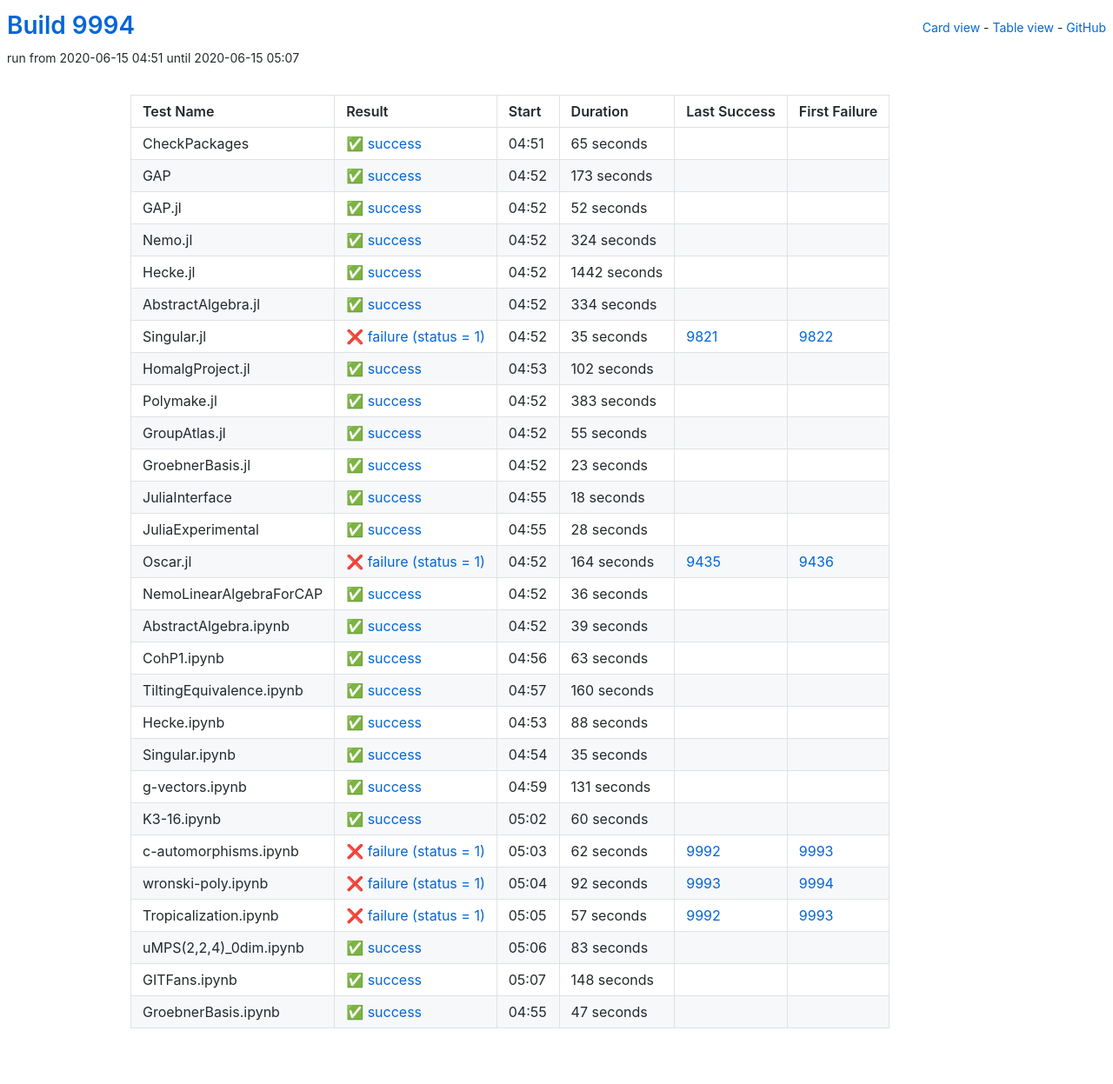
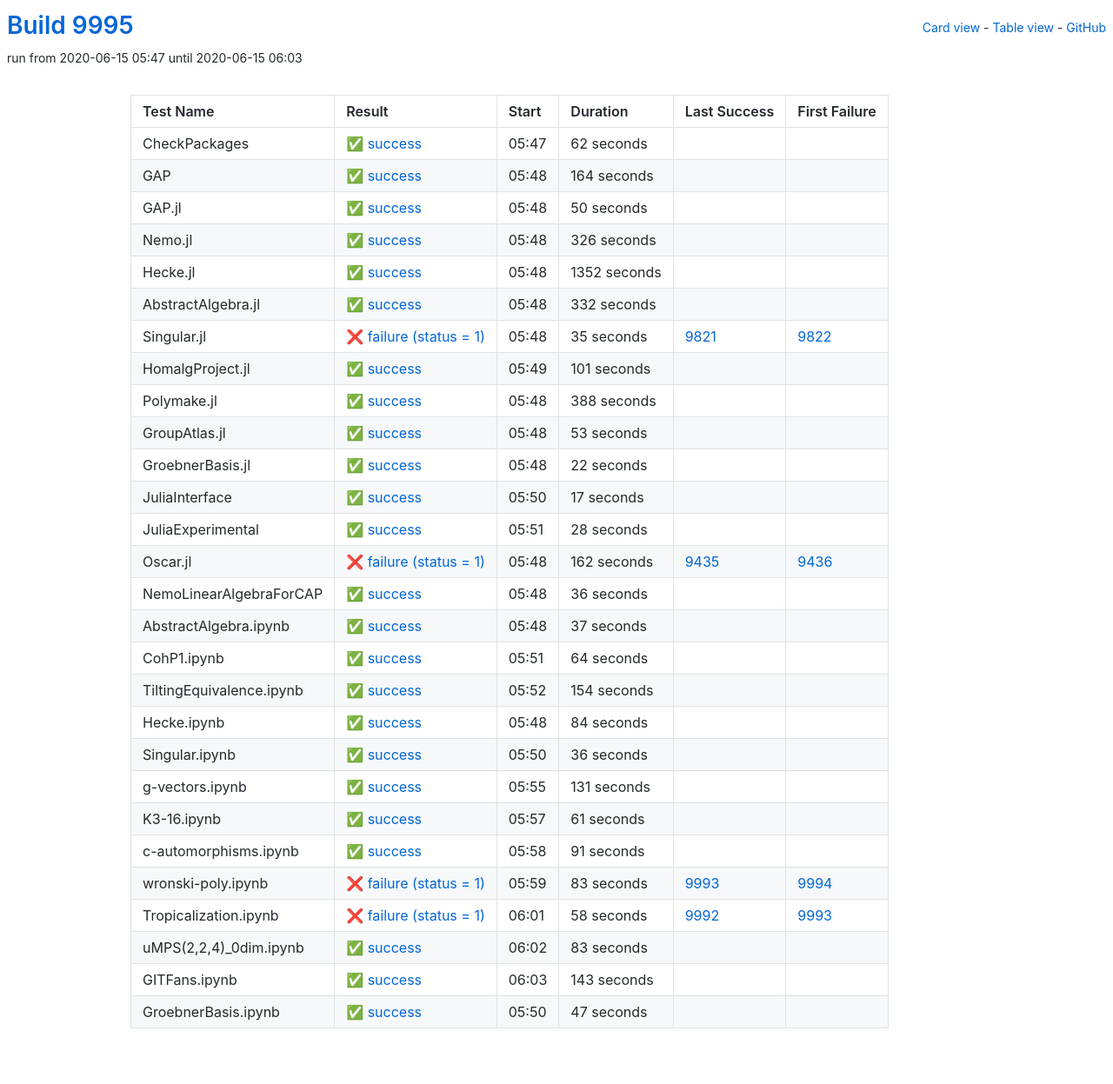
Before and after one commit to oscar-system/oscar-ci-status, a Jekyll site: the page built from table.html, in a window 1280 px wide. Shown: the whole page at 87% size. Built offline with Jekyll 4.4.1, drawn with Linux system fonts in a browser that asks for light colours.

Commit message:
Build #9995

```diff
--- a/_data/ci.yml
+++ b/_data/ci.yml
@@ -1,6 +1,6 @@
 ---
-build: 9994
-build_url: https://oscarci.mathematik.uni-kl.de/job/oscar/9994/
+build: 9995
+build_url: https://oscarci.mathematik.uni-kl.de/job/oscar/9995/
 job: oscar
 organization: oscar-system
 repo: oscar-ci-status
@@ -8,80 +8,80 @@
 tests:
 - name: CheckPackages
   id: checkpackages
-  log: https://oscarci.mathematik.uni-kl.de/job/oscar/9994/artifact/logs/build-9994/CheckPackages.log
-  start: 2020-06-15 04:51
+  log: https://oscarci.mathematik.uni-kl.de/job/oscar/9995/artifact/logs/build-9995/CheckPackages.log
+  start: 2020-06-15 05:47
   success: true
   exitcode: 0
   status: success
-  duration: 65
+  duration: 62
   last_success: false
   last_success_url:
   first_failure: false
   first_failure_url:
 - name: GAP
   id: gap
-  log: https://oscarci.mathematik.uni-kl.de/job/oscar/9994/artifact/logs/build-9994/GAP.log
-  start: 2020-06-15 04:52
+  log: https://oscarci.mathematik.uni-kl.de/job/oscar/9995/artifact/logs/build-9995/GAP.log
+  start: 2020-06-15 05:48
   success: true
   exitcode: 0
   status: success
-  duration: 173
+  duration: 164
   last_success: false
   last_success_url:
   first_failure: false
   first_failure_url:
 - name: GAP.jl
   id: gap-jl
-  log: https://oscarci.mathematik.uni-kl.de/job/oscar/9994/artifact/logs/build-9994/GAP.jl.log
-  start: 2020-06-15 04:52
+  log: https://oscarci.mathematik.uni-kl.de/job/oscar/9995/artifact/logs/build-9995/GAP.jl.log
+  start: 2020-06-15 05:48
   success: true
   exitcode: 0
   status: success
-  duration: 52
+  duration: 50
   last_success: false
   last_success_url:
   first_failure: false
   first_failure_url:
 - name: Nemo.jl
   id: nemo-jl
-  log: https://oscarci.mathematik.uni-kl.de/job/oscar/9994/artifact/logs/build-9994/Nemo.jl.log
-  start: 2020-06-15 04:52
+  log: https://oscarci.mathematik.uni-kl.de/job/oscar/9995/artifact/logs/build-9995/Nemo.jl.log
+  start: 2020-06-15 05:48
   success: true
   exitcode: 0
   status: success
-  duration: 324
+  duration: 326
   last_success: false
   last_success_url:
   first_failure: false
   first_failure_url:
 - name: Hecke.jl
   id: hecke-jl
-  log: https://oscarci.mathematik.uni-kl.de/job/oscar/9994/artifact/logs/build-9994/Hecke.jl.log
-  start: 2020-06-15 04:52
+  log: https://oscarci.mathematik.uni-kl.de/job/oscar/9995/artifact/logs/build-9995/Hecke.jl.log
+  start: 2020-06-15 05:48
   success: true
   exitcode: 0
   status: success
-  duration: 1442
+  duration: 1352
   last_success: false
   last_success_url:
   first_failure: false
   first_failure_url:
 - name: AbstractAlgebra.jl
   id: abstractalgebra-jl
-  log: https://oscarci.mathematik.uni-kl.de/job/oscar/9994/artifact/logs/build-9994/AbstractAlgebra.jl.log
-  start: 2020-06-15 04:52
+  log: https://oscarci.mathematik.uni-kl.de/job/oscar/9995/artifact/logs/build-9995/AbstractAlgebra.jl.log
+  start: 2020-06-15 05:48
   success: true
   exitcode: 0
   status: success
-  duration: 334
+  duration: 332
   last_success: false
   last_success_url:
   first_failure: false
   first_failure_url:
 - name: Singular.jl
   id: singular-jl
-  log: https://oscarci.mathematik.uni-kl.de/job/oscar/9994/artifact/logs/build-9994/Singular.jl.log
-  start: 2020-06-15 04:52
+  log: https://oscarci.mathematik.uni-kl.de/job/oscar/9995/artifact/logs/build-9995/Singular.jl.log
+  start: 2020-06-15 05:48
   success: false
   exitcode: 1
   status: failure
@@ -92,68 +92,68 @@
   first_failure_url: https://oscarci.mathematik.uni-kl.de/job/oscar/9822/
 - name: HomalgProject.jl
   id: homalgproject-jl
-  log: https://oscarci.mathematik.uni-kl.de/job/oscar/9994/artifact/logs/build-9994/HomalgProject.jl.log
-  start: 2020-06-15 04:53
+  log: https://oscarci.mathematik.uni-kl.de/job/oscar/9995/artifact/logs/build-9995/HomalgProject.jl.log
+  start: 2020-06-15 05:49
   success: true
   exitcode: 0
   status: success
-  duration: 102
+  duration: 101
   last_success: false
   last_success_url:
   first_failure: false
   first_failure_url:
 - name: Polymake.jl
   id: polymake-jl
-  log: https://oscarci.mathematik.uni-kl.de/job/oscar/9994/artifact/logs/build-9994/Polymake.jl.log
-  start: 2020-06-15 04:52
+  log: https://oscarci.mathematik.uni-kl.de/job/oscar/9995/artifact/logs/build-9995/Polymake.jl.log
+  start: 2020-06-15 05:48
   success: true
   exitcode: 0
   status: success
-  duration: 383
+  duration: 388
   last_success: false
   last_success_url:
   first_failure: false
   first_failure_url:
 - name: GroupAtlas.jl
   id: groupatlas-jl
-  log: https://oscarci.mathematik.uni-kl.de/job/oscar/9994/artifact/logs/build-9994/GroupAtlas.jl.log
-  start: 2020-06-15 04:52
+  log: https://oscarci.mathematik.uni-kl.de/job/oscar/9995/artifact/logs/build-9995/GroupAtlas.jl.log
+  start: 2020-06-15 05:48
   success: true
   exitcode: 0
   status: success
-  duration: 55
+  duration: 53
   last_success: false
   last_success_url:
   first_failure: false
   first_failure_url:
 - name: GroebnerBasis.jl
   id: groebnerbasis-jl
-  log: https://oscarci.mathematik.uni-kl.de/job/oscar/9994/artifact/logs/build-9994/GroebnerBasis.jl.log
-  start: 2020-06-15 04:52
+  log: https://oscarci.mathematik.uni-kl.de/job/oscar/9995/artifact/logs/build-9995/GroebnerBasis.jl.log
+  start: 2020-06-15 05:48
   success: true
   exitcode: 0
   status: success
-  duration: 23
+  duration: 22
   last_success: false
   last_success_url:
   first_failure: false
   first_failure_url:
 - name: JuliaInterface
   id: juliainterface
-  log: https://oscarci.mathematik.uni-kl.de/job/oscar/9994/artifact/logs/build-9994/JuliaInterface.log
-  start: 2020-06-15 04:55
+  log: https://oscarci.mathematik.uni-kl.de/job/oscar/9995/artifact/logs/build-9995/JuliaInterface.log
+  start: 2020-06-15 05:50
   success: true
   exitcode: 0
   status: success
-  duration: 18
+  duration: 17
   last_success: false
   last_success_url:
   first_failure: false
   first_failure_url:
 - name: JuliaExperimental
   id: juliaexperimental
-  log: https://oscarci.mathematik.uni-kl.de/job/oscar/9994/artifact/logs/build-9994/JuliaExperimental.log
-  start: 2020-06-15 04:55
+  log: https://oscarci.mathematik.uni-kl.de/job/oscar/9995/artifact/logs/build-9995/JuliaExperimental.log
+  start: 2020-06-15 05:51
   success: true
   exitcode: 0
   status: success
@@ -164,20 +164,20 @@
   first_failure_url:
 - name: Oscar.jl
   id: oscar-jl
-  log: https://oscarci.mathematik.uni-kl.de/job/oscar/9994/artifact/logs/build-9994/Oscar.jl.log
-  start: 2020-06-15 04:52
+  log: https://oscarci.mathematik.uni-kl.de/job/oscar/9995/artifact/logs/build-9995/Oscar.jl.log
+  start: 2020-06-15 05:48
   success: false
   exitcode: 1
   status: failure
-  duration: 164
+  duration: 162
   last_success: 9435
   last_success_url: https://oscarci.mathematik.uni-kl.de/job/oscar/9435/
   first_failure: 9436
   first_failure_url: https://oscarci.mathematik.uni-kl.de/job/oscar/9436/
 - name: NemoLinearAlgebraForCAP
   id: nemolinearalgebraforcap
-  log: https://oscarci.mathematik.uni-kl.de/job/oscar/9994/artifact/logs/build-9994/NemoLinearAlgebraForCAP.log
-  start: 2020-06-15 04:52
+  log: https://oscarci.mathematik.uni-kl.de/job/oscar/9995/artifact/logs/build-9995/NemoLinearAlgebraForCAP.log
+  start: 2020-06-15 05:48
   success: true
   exitcode: 0
   status: success
@@ -188,68 +188,68 @@
   first_failure_url:
 - name: AbstractAlgebra.ipynb
   id: abstractalgebra-ipynb
-  log: https://oscarci.mathematik.uni-kl.de/job/oscar/9994/artifact/logs/build-9994/AbstractAlgebra.ipynb.log
-  start: 2020-06-15 04:52
+  log: https://oscarci.mathematik.uni-kl.de/job/oscar/9995/artifact/logs/build-9995/AbstractAlgebra.ipynb.log
+  start: 2020-06-15 05:48
   success: true
   exitcode: 0
   status: success
-  duration: 39
+  duration: 37
   last_success: false
   last_success_url:
   first_failure: false
   first_failure_url:
 - name: CohP1.ipynb
   id: cohp1-ipynb
-  log: https://oscarci.mathematik.uni-kl.de/job/oscar/9994/artifact/logs/build-9994/CohP1.ipynb.log
-  start: 2020-06-15 04:56
+  log: https://oscarci.mathematik.uni-kl.de/job/oscar/9995/artifact/logs/build-9995/CohP1.ipynb.log
+  start: 2020-06-15 05:51
   success: true
   exitcode: 0
   status: success
-  duration: 63
+  duration: 64
   last_success: false
   last_success_url:
   first_failure: false
   first_failure_url:
 - name: TiltingEquivalence.ipynb
   id: tiltingequivalence-ipynb
-  log: https://oscarci.mathematik.uni-kl.de/job/oscar/9994/artifact/logs/build-9994/TiltingEquivalence.ipynb.log
-  start: 2020-06-15 04:57
+  log: https://oscarci.mathematik.uni-kl.de/job/oscar/9995/artifact/logs/build-9995/TiltingEquivalence.ipynb.log
+  start: 2020-06-15 05:52
   success: true
   exitcode: 0
   status: success
-  duration: 160
+  duration: 154
   last_success: false
   last_success_url:
   first_failure: false
   first_failure_url:
 - name: Hecke.ipynb
   id: hecke-ipynb
-  log: https://oscarci.mathematik.uni-kl.de/job/oscar/9994/artifact/logs/build-9994/Hecke.ipynb.log
-  start: 2020-06-15 04:53
+  log: https://oscarci.mathematik.uni-kl.de/job/oscar/9995/artifact/logs/build-9995/Hecke.ipynb.log
+  start: 2020-06-15 05:48
   success: true
   exitcode: 0
   status: success
-  duration: 88
+  duration: 84
   last_success: false
   last_success_url:
   first_failure: false
   first_failure_url:
 - name: Singular.ipynb
   id: singular-ipynb
-  log: https://oscarci.mathematik.uni-kl.de/job/oscar/9994/artifact/logs/build-9994/Singular.ipynb.log
-  start: 2020-06-15 04:54
+  log: https://oscarci.mathematik.uni-kl.de/job/oscar/9995/artifact/logs/build-9995/Singular.ipynb.log
+  start: 2020-06-15 05:50
   success: true
   exitcode: 0
   status: success
-  duration: 35
+  duration: 36
   last_success: false
   last_success_url:
   first_failure: false
   first_failure_url:
 - name: g-vectors.ipynb
   id: g-vectors-ipynb
-  log: https://oscarci.mathematik.uni-kl.de/job/oscar/9994/artifact/logs/build-9994/g-vectors.ipynb.log
-  start: 2020-06-15 04:59
+  log: https://oscarci.mathematik.uni-kl.de/job/oscar/9995/artifact/logs/build-9995/g-vectors.ipynb.log
+  start: 2020-06-15 05:55
   success: true
   exitcode: 0
   status: success
@@ -260,56 +260,56 @@
   first_failure_url:
 - name: K3-16.ipynb
   id: k3-16-ipynb
-  log: https://oscarci.mathematik.uni-kl.de/job/oscar/9994/artifact/logs/build-9994/K3-16.ipynb.log
-  start: 2020-06-15 05:02
+  log: https://oscarci.mathematik.uni-kl.de/job/oscar/9995/artifact/logs/build-9995/K3-16.ipynb.log
+  start: 2020-06-15 05:57
   success: true
   exitcode: 0
   status: success
-  duration: 60
+  duration: 61
   last_success: false
   last_success_url:
   first_failure: false
   first_failure_url:
 - name: c-automorphisms.ipynb
   id: c-automorphisms-ipynb
-  log: https://oscarci.mathematik.uni-kl.de/job/oscar/9994/artifact/logs/build-9994/c-automorphisms.ipynb.log
-  start: 2020-06-15 05:03
+  log: https://oscarci.mathematik.uni-kl.de/job/oscar/9995/artifact/logs/build-9995/c-automorphisms.ipynb.log
+  start: 2020-06-15 05:58
+  success: true
+  exitcode: 0
+  status: success
+  duration: 91
+  last_success: false
+  last_success_url:
+  first_failure: false
+  first_failure_url:
+- name: wronski-poly.ipynb
+  id: wronski-poly-ipynb
+  log: https://oscarci.mathematik.uni-kl.de/job/oscar/9995/artifact/logs/build-9995/wronski-poly.ipynb.log
+  start: 2020-06-15 05:59
   success: false
   exitcode: 1
   status: failure
-  duration: 62
-  last_success: 9992
-  last_success_url: https://oscarci.mathematik.uni-kl.de/job/oscar/9992/
-  first_failure: 9993
-  first_failure_url: https://oscarci.mathematik.uni-kl.de/job/oscar/9993/
-- name: wronski-poly.ipynb
-  id: wronski-poly-ipynb
-  log: https://oscarci.mathematik.uni-kl.de/job/oscar/9994/artifact/logs/build-9994/wronski-poly.ipynb.log
-  start: 2020-06-15 05:04
-  success: false
-  exitcode: 1
-  status: failure
-  duration: 92
+  duration: 83
   last_success: 9993
   last_success_url: https://oscarci.mathematik.uni-kl.de/job/oscar/9993/
   first_failure: 9994
   first_failure_url: https://oscarci.mathematik.uni-kl.de/job/oscar/9994/
 - name: Tropicalization.ipynb
   id: tropicalization-ipynb
-  log: https://oscarci.mathematik.uni-kl.de/job/oscar/9994/artifact/logs/build-9994/Tropicalization.ipynb.log
-  start: 2020-06-15 05:05
+  log: https://oscarci.mathematik.uni-kl.de/job/oscar/9995/artifact/logs/build-9995/Tropicalization.ipynb.log
+  start: 2020-06-15 06:01
   success: false
   exitcode: 1
   status: failure
-  duration: 57
+  duration: 58
   last_success: 9992
   last_success_url: https://oscarci.mathematik.uni-kl.de/job/oscar/9992/
   first_failure: 9993
   first_failure_url: https://oscarci.mathematik.uni-kl.de/job/oscar/9993/
 - name: uMPS(2,2,4)_0dim.ipynb
   id: umps-2-2-4-0dim-ipynb
-  log: https://oscarci.mathematik.uni-kl.de/job/oscar/9994/artifact/logs/build-9994/uMPS-2-2-4-_0dim.ipynb.log
-  start: 2020-06-15 05:06
+  log: https://oscarci.mathematik.uni-kl.de/job/oscar/9995/artifact/logs/build-9995/uMPS-2-2-4-_0dim.ipynb.log
+  start: 2020-06-15 06:02
   success: true
   exitcode: 0
   status: success
@@ -320,20 +320,20 @@
   first_failure_url:
 - name: GITFans.ipynb
   id: gitfans-ipynb
-  log: https://oscarci.mathematik.uni-kl.de/job/oscar/9994/artifact/logs/build-9994/GITFans.ipynb.log
-  start: 2020-06-15 05:07
+  log: https://oscarci.mathematik.uni-kl.de/job/oscar/9995/artifact/logs/build-9995/GITFans.ipynb.log
+  start: 2020-06-15 06:03
   success: true
   exitcode: 0
   status: success
-  duration: 148
+  duration: 143
   last_success: false
   last_success_url:
   first_failure: false
   first_failure_url:
 - name: GroebnerBasis.ipynb
   id: groebnerbasis-ipynb
-  log: https://oscarci.mathematik.uni-kl.de/job/oscar/9994/artifact/logs/build-9994/GroebnerBasis.ipynb.log
-  start: 2020-06-15 04:55
+  log: https://oscarci.mathematik.uni-kl.de/job/oscar/9995/artifact/logs/build-9995/GroebnerBasis.ipynb.log
+  start: 2020-06-15 05:50
   success: true
   exitcode: 0
   status: success
```
Also changed, not shown: README.md.
